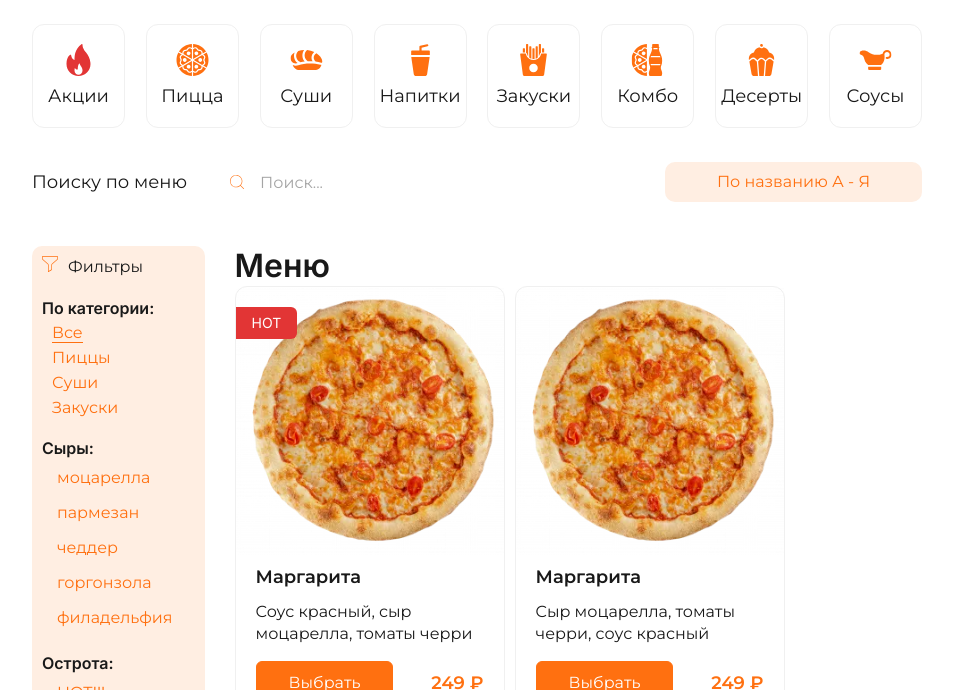
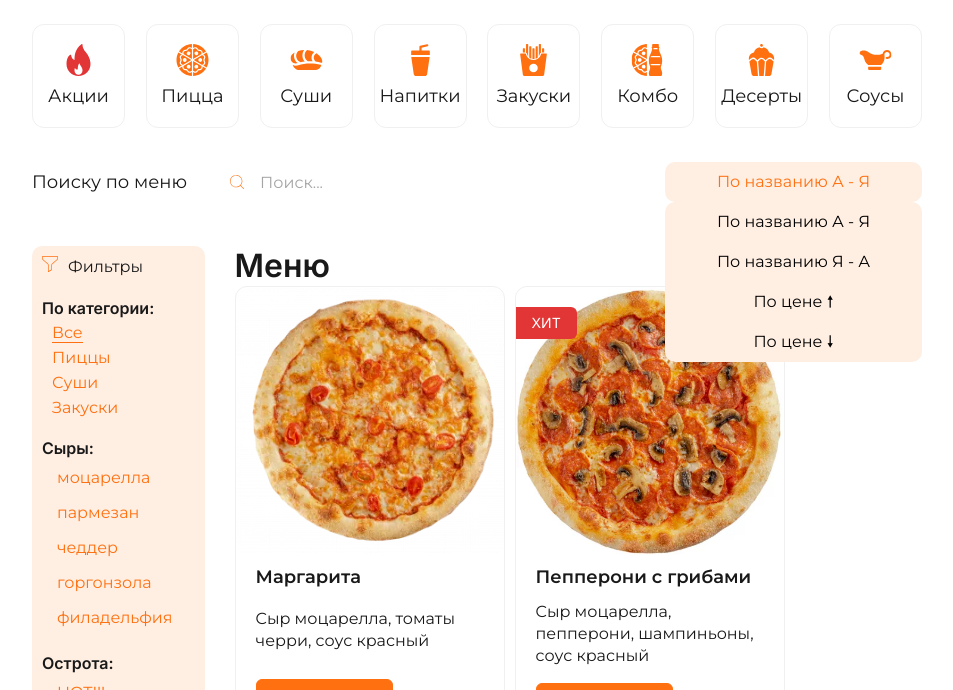
Before and after one commit to nester-dev/online-store, a website built with webpack: page online-store/src/index.html in a window 1280 px wide. Both pictures are taken after a click on the button "По названию А - Я". Shown: the part 110-800 px from the top of the page, without its empty margins (163-1116 px from the left). Built offline with nearby package versions, Linux system fonts and the light colour scheme; files whose address does not match are found by name.

Commit message:
feat: implement card sorting

```diff
--- a/online-store/src/components/render.ts
+++ b/online-store/src/components/render.ts
@@ -2,13 +2,28 @@ import { SourceData } from '../types/types';
 import createCard from './createCard';
 
 export default function render(data: SourceData): void {
+    const catalogContent = document.querySelector('.catalog__content') as HTMLElement;
     const parent = document.querySelector('.catalog__list') as HTMLElement;
     const fragment = document.createDocumentFragment();
 
-    for (let i = 0; i < data.items.length; i++) {
-        const card = createCard(data.items[i]);
-        fragment.appendChild(card);
+    if (!data.items.length) {
+        const noCardsText = document.createElement('p');
+        noCardsText.classList.add('catalog__no-cards');
+        noCardsText.textContent = 'Извините, совпадений не обнаружено.';
+
+        parent.appendChild(noCardsText);
+    } else {
+        for (let i = 0; i < data.items.length; i++) {
+            const card = createCard(data.items[i]);
+            fragment.appendChild(card);
+        }
+
+        if (parent) {
+            catalogContent.removeChild(parent);
+            const list = document.createElement('div');
+            list.classList.add('catalog__list');
+            list.appendChild(fragment);
+            catalogContent.appendChild(list);
+        }
     }
-
-    parent.appendChild(fragment);
 }
--- /dev/null
+++ b/online-store/src/components/sort.ts
@@ -0,0 +1,58 @@
+import { SourceData } from '../types/types';
+import { data } from '../constants/constants';
+import render from './render';
+
+export function sort(): void {
+    const dropdownButton = document.querySelector('.dropdown__button') as HTMLButtonElement;
+    const dropdownContent = document.querySelector('.dropdown__content') as HTMLDivElement;
+    const body = document.body;
+
+    dropdownButton.addEventListener('click', () => {
+        dropdownContent.classList.add('dropdown__content_show');
+
+        body.addEventListener('click', handler);
+
+        function handler(event: Event) {
+            const target = event.target as HTMLElement;
+
+            if (target.classList.contains('dropdown__text')) {
+                dropdownButton.innerText = target.innerText;
+                const value = target.getAttribute('data-value') as string;
+                localStorage.setItem('sortOrder', value);
+                dropdownContent.classList.remove('dropdown__content_show');
+
+                let filteredData = data;
+                filteredData = getDataBySortType(value, filteredData);
+                render(filteredData);
+            }
+
+            if (!target.closest('.dropdown__button')) {
+                dropdownContent.classList.remove('dropdown__content_show');
+                body.removeEventListener('click', handler);
+            }
+        }
+    });
+}
+
+function getDataBySortType(value: string, data: SourceData): SourceData {
+    const sortedData = data;
+
+    switch (value) {
+        case 'nameAZ':
+            sortedData.items = sortedData.items.sort((elem1, elem2) => elem1.name.localeCompare(elem2.name));
+            break;
+
+        case 'nameZA':
+            sortedData.items = sortedData.items.sort((elem1, elem2) => elem2.name.localeCompare(elem1.name));
+            break;
+
+        case 'priceUp':
+            sortedData.items = sortedData.items.sort((elem1, elem2) => +elem1.price - +elem2.price);
+            break;
+
+        case 'priceDown':
+            sortedData.items = sortedData.items.sort((elem1, elem2) => +elem2.price - +elem1.price);
+            break;
+    }
+    return sortedData;
+}
--- a/online-store/src/index.html
+++ b/online-store/src/index.html
@@ -88,9 +88,10 @@
 		<div class="dropdown">
 			<button class="dropdown__button">По названию А - Я</button>
 			<div id="myDropdown" class="dropdown__content">
-				<div class='dropdown__text'>По названию Я - А</div>
-				<div class='dropdown__text'>По цене &#129045;</div>
-				<div class='dropdown__text'>По цене &#129047;</div>
+				<div class='dropdown__text' data-value='nameAZ'>По названию А - Я</div>
+				<div class='dropdown__text' data-value='nameZA'>По названию Я - А</div>
+				<div class='dropdown__text' data-value='priceUp'>По цене &#129045;</div>
+				<div class='dropdown__text' data-value='priceDown'>По цене &#129047;</div>
 			</div>
 		</div>
 	</div>
@@ -127,22 +128,7 @@
 		</div>
 		<div class='catalog__content'>
 			<h1 class='catalog__content-title'>Меню</h1>
-			<div class='catalog__list'>
-				<div class='card'>
-					<div class='card__tag'>HOT</div>
-					<div class='card__wrapper'>
-						<img class='card__image' src='./assets/card-images/margarita.png' alt='pizza'>
-					</div>
-					<div class='card__description'>
-						<h2 class='card__title'>Маргарита</h2>
-						<p class='card__composition'>Соус красный, сыр моцарелла, томаты черри</p>
-						<div class='card__bottom'>
-							<div class='card__button'>Выбрать</div>
-							<div class='card__price'>249 ₽</div>
-						</div>
-					</div>
-				</div>
-			</div>
+			<div class='catalog__list'></div>
 		</div>
 	</div>
 
--- a/online-store/src/index.ts
+++ b/online-store/src/index.ts
@@ -1,5 +1,7 @@
 import './scss/style.scss';
 import { data } from './constants/constants';
 import render from './components/render';
+import { sort } from './components/sort';
 
 render(data);
+sort();
--- a/online-store/src/scss/_card.scss
+++ b/online-store/src/scss/_card.scss
@@ -37,6 +37,7 @@
   // .card__image
   &__image {
     width: 100%;
+    border-radius: 12px;
   }
 
   // .card__description
--- a/online-store/src/scss/_catalog.scss
+++ b/online-store/src/scss/_catalog.scss
@@ -51,6 +51,11 @@
     display: flex;
     flex-wrap: wrap;
     gap: 30px 10px;
+  }
+
+  // .catalog__no-cards
+  &__no-cards {
+    padding: 15px;
   }
 }
 
@@ -135,10 +140,13 @@
   // .dropdown__content
   &__content {
     position: absolute;
+    z-index: 1;
     display: none;
     width: 257px;
-    z-index: 1;
+    border-radius: 10px;
+    background: #FFEEE2;
     text-align-last: center;
+    cursor: pointer;
 
     &_show {
       display: block;
```
